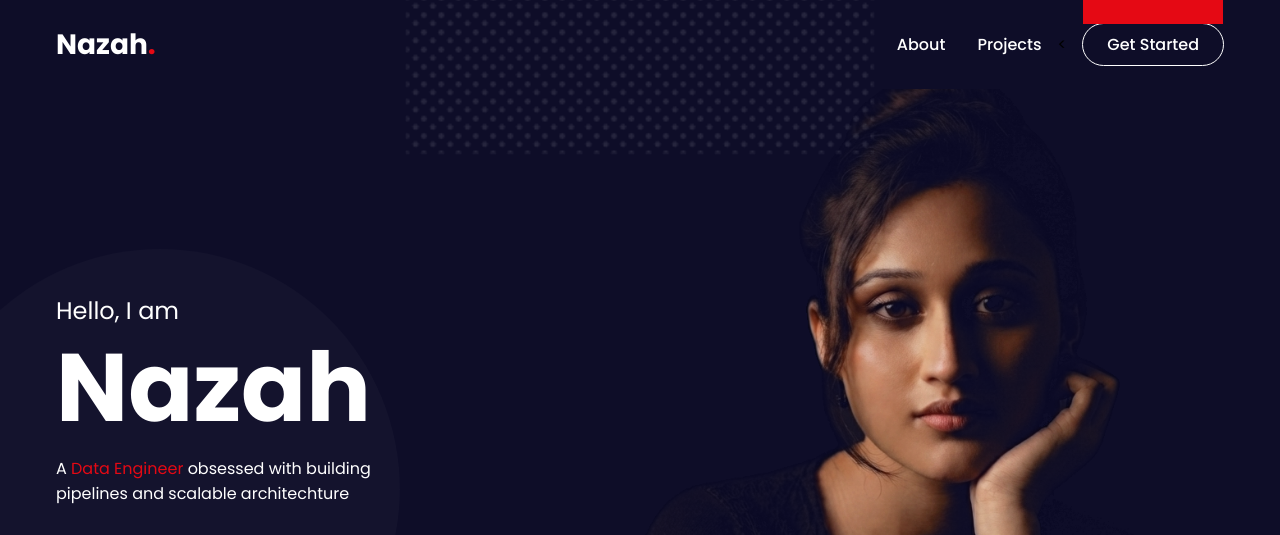
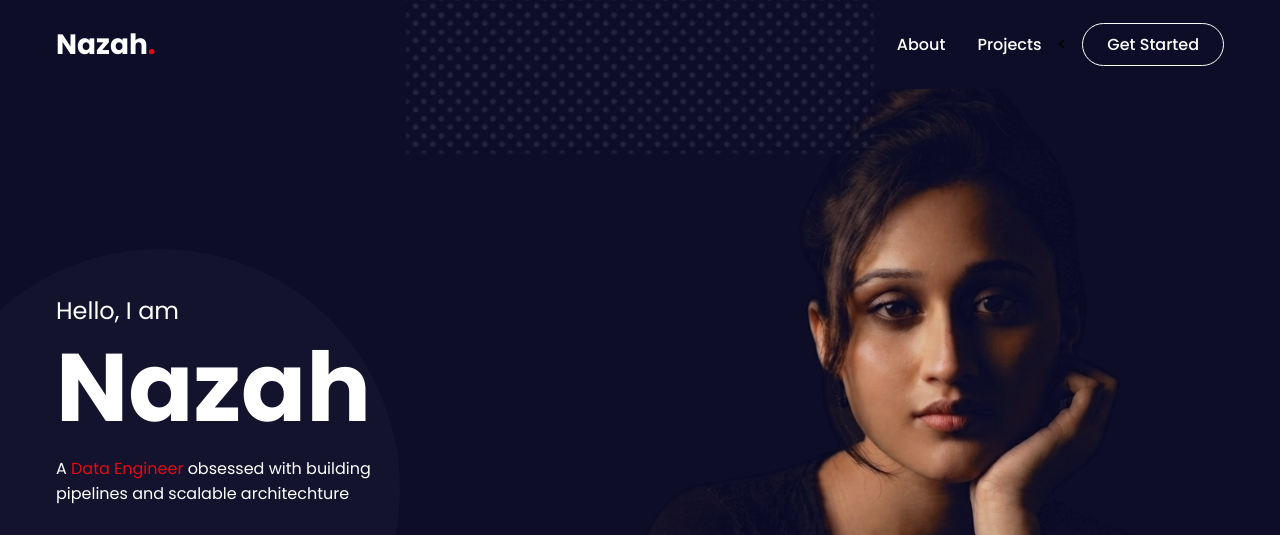
Before and after one commit to Nazah-Islam-Surma/Nazah, a plain HTML site: page index.html in a window 1280 px wide. Shown: the top 535 px of the page. Drawn offline with nearby package versions, Linux system fonts and the light colour scheme.

Commit message:
3rd commit

```diff
--- a/style.css
+++ b/style.css
@@ -275,7 +275,7 @@ header::before {
     padding: 2rem 1rem;
   }
 
-  .nav__links li:not(:nth-child(4)) a::before {
+  .nav__links li:not(:nth-child(3)) a::before {
     position: absolute;
     content: "";
     top: -100%;
```
